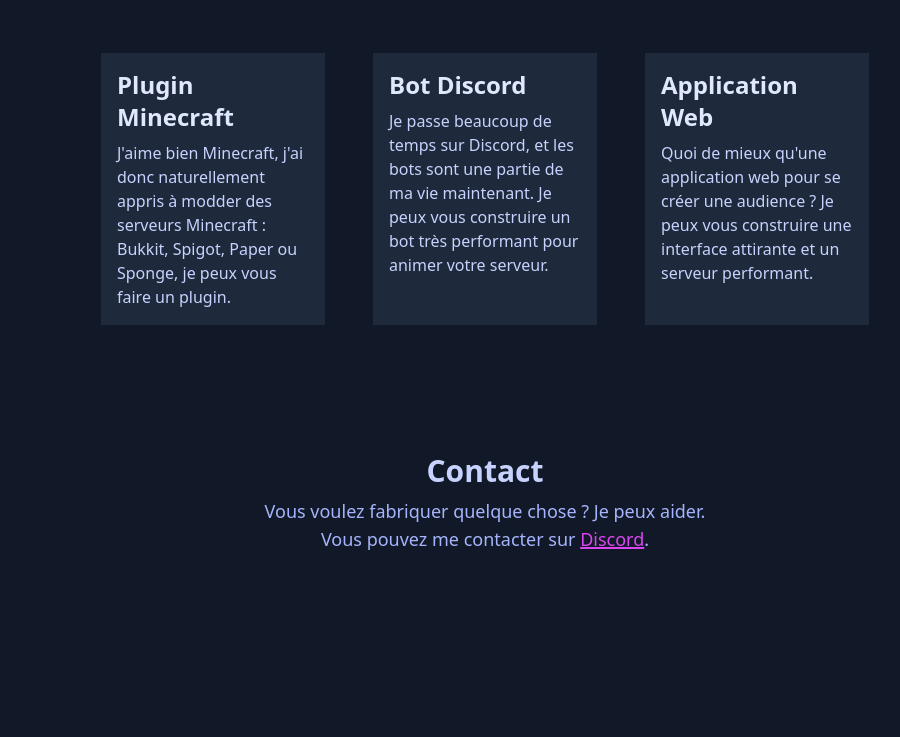
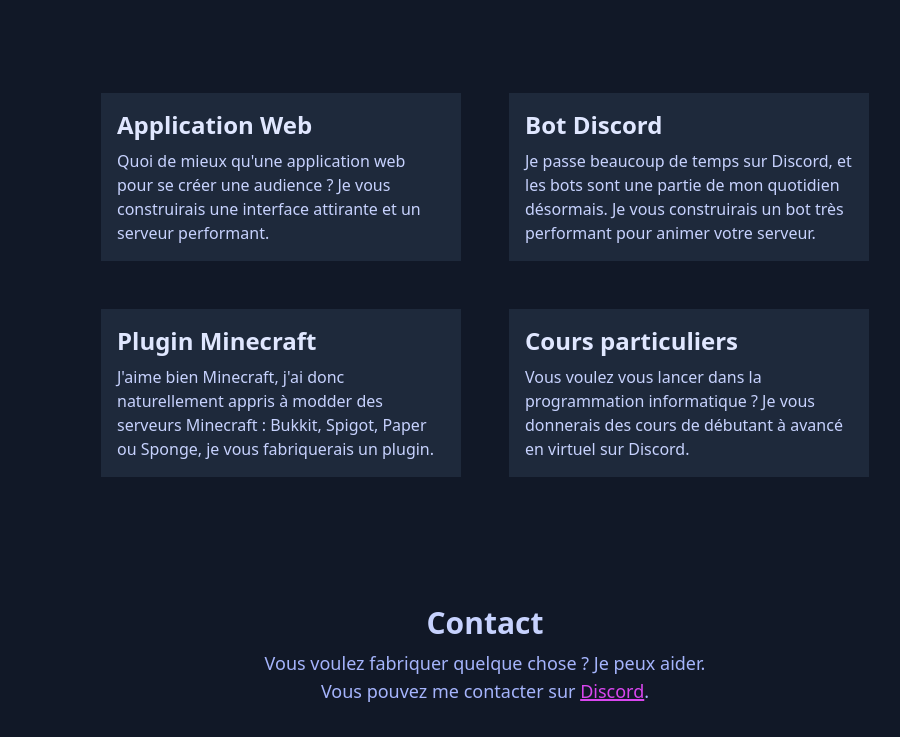
Before and after one commit to JanotLeLapin/janotlelapin.github.io, an Astro site: page / in a window 1280 px wide. Shown: the part 723-1460 px from the top of the page, without its empty margins (155-1055 px from the left). Before the commit the page ends 1308 px from the top, so only its background shows below. Built offline with nearby package versions, Linux system fonts and the light colour scheme; Astro itself is replaced by a stand-in of ours.

Commit message:
update content

```diff
--- a/src/pages/index.astro
+++ b/src/pages/index.astro
@@ -29,7 +29,7 @@
     </header>
     <div class="text-center sm:text-left px-[15%] py-36 space-y-6">
       <h1 class="text-indigo-100 text-6xl font-bold">Joseph Daly</h1>
-      <h3 class="text-indigo-300 text-4xl font-bold">Je fabrique des trucs sur Internet.</h3>
+      <h3 class="text-indigo-300 text-4xl font-bold">Étudiant à l'UVSQ fabrique des choses sur Internet.</h3>
       <div class="text-slate-400 text-lg">
         {description.map(d => <p>{d}</p>)}
       </div>
@@ -40,10 +40,11 @@
           <h3 class="text-indigo-200 text-3xl font-bold">Mes compétences</h3>
           <p class="text-indigo-300">Je peux fabriquer plusieurs choses différentes, avec plusieurs outils différents.</p>
         </div>
-        <div class="grid grid-cols-1 xl:grid-cols-3 gap-12 mx-[20%]">
-          <Card title="Plugin Minecraft" content="J'aime bien Minecraft, j'ai donc naturellement appris à modder des serveurs Minecraft : Bukkit, Spigot, Paper ou Sponge, je peux vous faire un plugin." />
-          <Card title="Bot Discord" content="Je passe beaucoup de temps sur Discord, et les bots sont une partie de ma vie maintenant. Je peux vous construire un bot très performant pour animer votre serveur." />
-          <Card title="Application Web" content="Quoi de mieux qu'une application web pour se créer une audience ? Je peux vous construire une interface attirante et un serveur performant." />
+        <div class="grid grid-cols-1 xl:grid-cols-2 gap-12 mx-[20%]">
+          <Card title="Application Web" content="Quoi de mieux qu'une application web pour se créer une audience ? Je vous construirais une interface attirante et un serveur performant." />
+          <Card title="Bot Discord" content="Je passe beaucoup de temps sur Discord, et les bots sont une partie de mon quotidien désormais. Je vous construirais un bot très performant pour animer votre serveur." />
+          <Card title="Plugin Minecraft" content="J'aime bien Minecraft, j'ai donc naturellement appris à modder des serveurs Minecraft : Bukkit, Spigot, Paper ou Sponge, je vous fabriquerais un plugin." />
+          <Card title="Cours particuliers" content="Vous voulez vous lancer dans la programmation informatique ? Je vous donnerais des cours de débutant à avancé en virtuel sur Discord." />
         </div>
       </article>
       <article>
```
